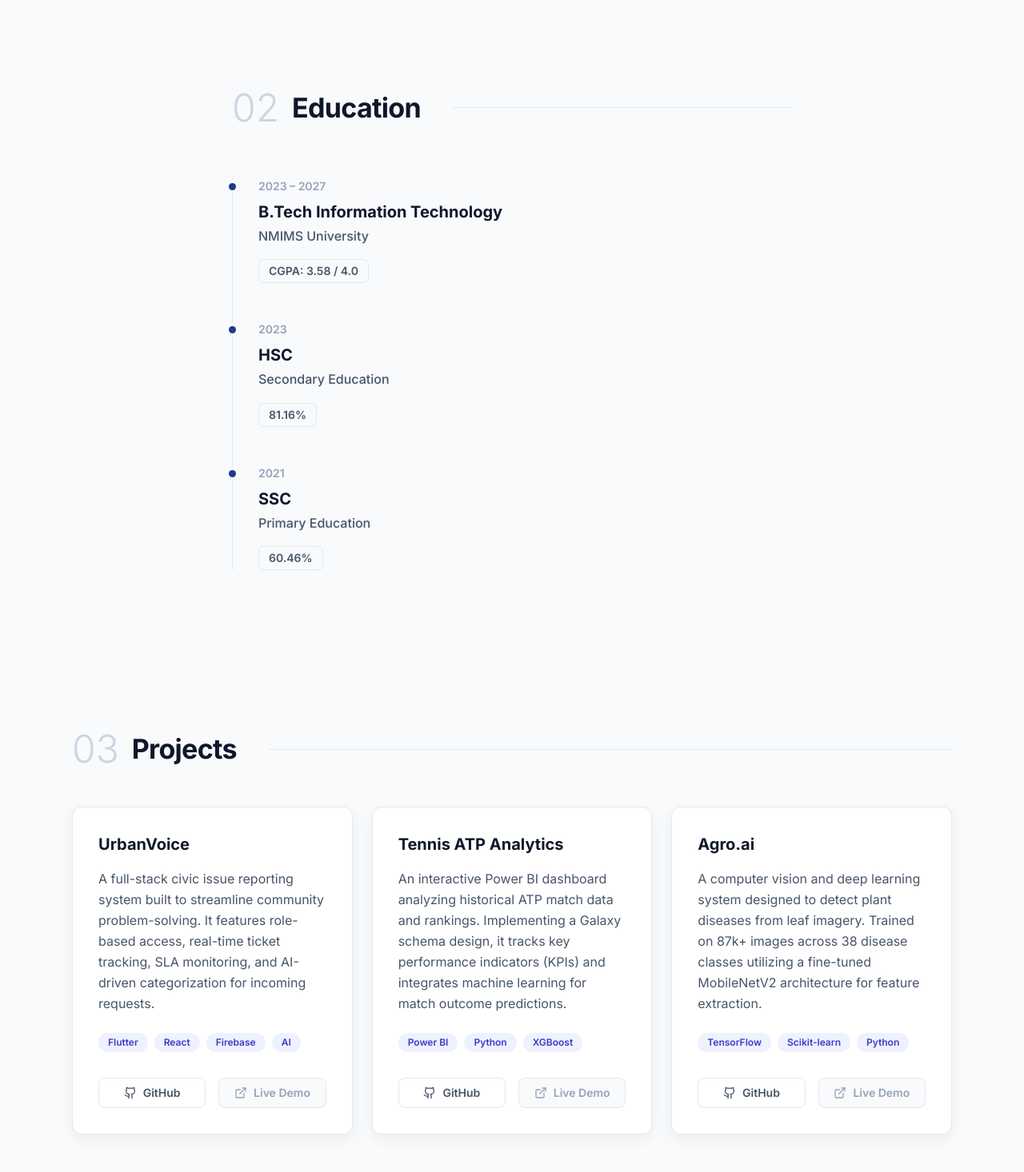
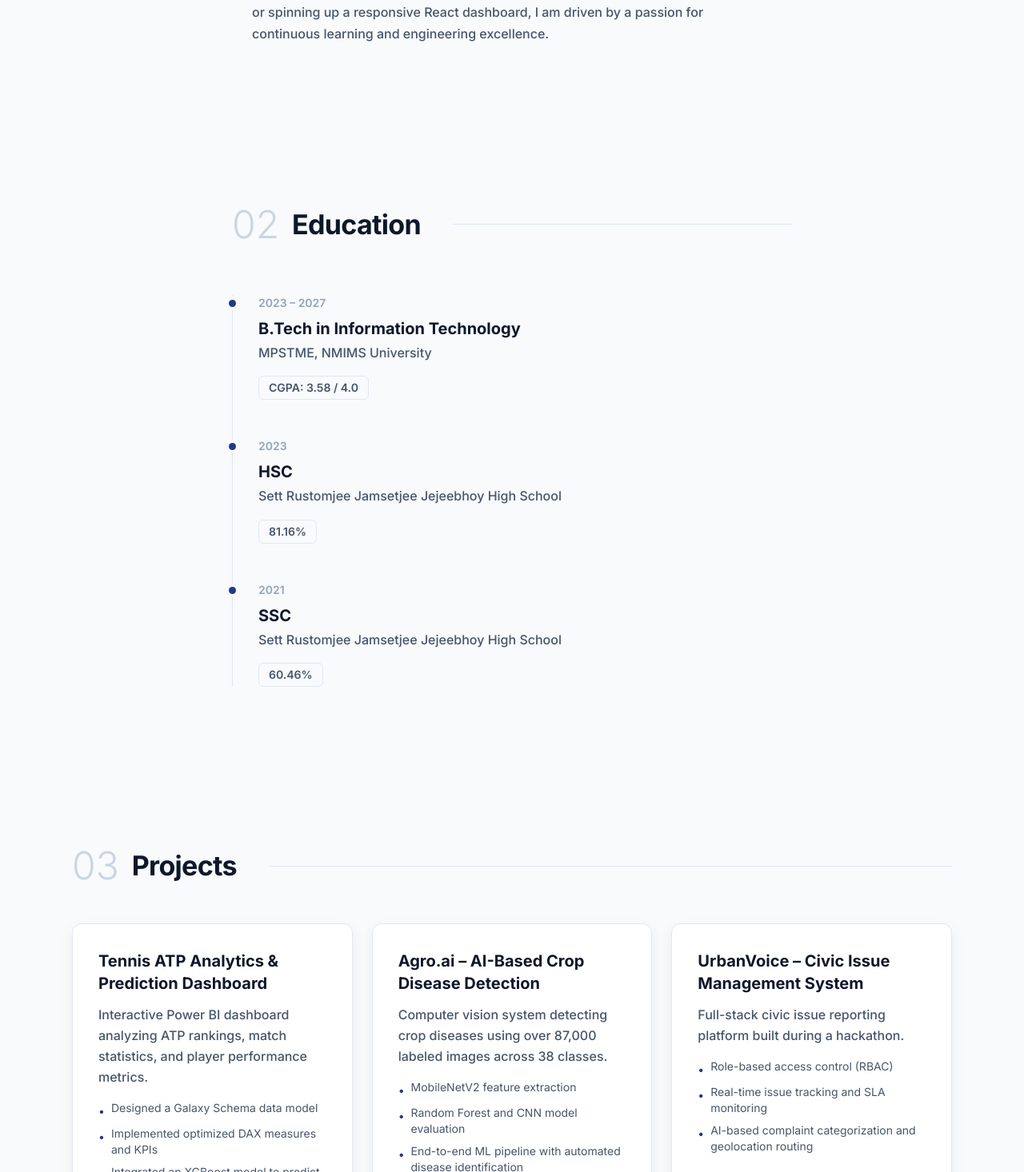
Before and after one commit to Yatin07/portfolio, a Next.js app: page / in a window 1280 px wide. Shown: the part 1334-2800 px from the top of the page at 80% size. Built offline with nearby package versions, Linux system fonts and the light colour scheme.

Commit message:
feat: integrate detailed resume content and refine UI components

```diff
--- a/src/components/About.tsx
+++ b/src/components/About.tsx
@@ -25,13 +25,13 @@ export function About() {
                 className="max-w-[650px] mx-auto text-[#475569] space-y-6 text-lg leading-[1.7] font-medium"
             >
                 <p>
-                    I'm an Information Technology student currently focusing on Data Science, Artificial Intelligence, and Web Development. I enjoy digging into messy datasets to find patterns, and I build end-to-end applications to serve those insights.
+                    I am a Data Science and Machine Learning enthusiast with a strong interest in extracting actionable insights from complex datasets. My work revolves around building robust predictive models and implementing end-to-end data analytics pipelines to solve real-world problems.
                 </p>
                 <p>
-                    Most of my recent work involves training machine learning models, creating analytics dashboards, and writing robust backend code. I like solving problems that require both a solid understanding of data and the engineering skills to put that data to work in a real product.
+                    Most of my recent experience involves analyzing large-scale data, creating interactive data analytics dashboards, and training deep learning models. I also have solid full-stack engineering exposure, which allows me to seamlessly integrate AI and data models into scalable web applications and intuitive user interfaces.
                 </p>
                 <p>
-                    Whether it's building a predictive model with Scikit-learn or spinning up a Next.js interface, I focus on writing clean, maintainable code.
+                    Whether it's designing a Galaxy Schema in Power BI, training a CNN in TensorFlow, or spinning up a responsive React dashboard, I am driven by a passion for continuous learning and engineering excellence.
                 </p>
             </motion.div>
         </section>
--- a/src/components/Achievements.tsx
+++ b/src/components/Achievements.tsx
@@ -1,23 +1,19 @@
 "use client";
 
 import { motion } from "framer-motion";
+import { Trophy, Star } from "lucide-react";
 
 export function Achievements() {
-    const achievements = [
+    const items = [
         {
-            title: "Data Analytics Virtual Internship",
-            org: "IBM SkillsBuild",
-            desc: "Completed an intensive virtual internship focused on real-world data analytics and visualization projects."
+            title: "Buildathon 2026 Participant",
+            desc: "Developed a civic issue management prototype under hackathon constraints.",
+            icon: Trophy
         },
         {
-            title: "Buildathon Participant",
-            org: "Hackathon / Innovation",
-            desc: "Collaborated to build UrbanVoice, a full-stack civic issue reporting platform with AI categorization."
-        },
-        {
-            title: "Agro.ai Innovation",
-            org: "Personal Research",
-            desc: "Developed a deep learning model for plant disease detection using MobileNetV2 with high accuracy."
+            title: "SAS Curiosity Cup Competition",
+            desc: "Participated in global data analytics competition applying statistical analysis and data reasoning.",
+            icon: Star
         }
     ];
 
@@ -35,21 +31,28 @@ export function Achievements() {
                 <div className="flex-grow h-px bg-[#E2E8F0] ml-4 md:ml-6"></div>
             </motion.div>
 
-            <div className="grid grid-cols-1 md:grid-cols-3 gap-6 max-w-[1100px] mx-auto">
-                {achievements.map((item, i) => (
+            <div className="grid grid-cols-1 md:grid-cols-2 gap-6 max-w-[1100px] mx-auto">
+                {items.map((item, i) => {
+                    const Icon = item.icon;
+                    return (
                         <motion.div
                             key={i}
                             initial={{ opacity: 0, y: 10 }}
                             whileInView={{ opacity: 1, y: 0 }}
                             viewport={{ once: true, margin: "-50px" }}
                             transition={{ duration: 0.4, delay: i * 0.1 }}
-                        className="premium-card p-8 flex flex-col h-full"
+                            className="premium-card p-8 flex flex-col sm:flex-row items-start gap-6 hover:-translate-y-[8px] hover:border-[#CBD5E1]"
                         >
-                        <h3 className="text-[#0F172A] mb-2">{item.title}</h3>
-                        <p className="text-sm font-semibold text-[#1E3A8A] uppercase tracking-wider mb-4">{item.org}</p>
-                        <p className="text-[#475569] leading-relaxed flex-grow">{item.desc}</p>
+                            <div className="p-4 bg-[#EEF2FF] rounded-xl text-[#1E3A8A] shrink-0">
+                                <Icon size={28} />
+                            </div>
+                            <div>
+                                <h3 className="text-xl font-bold text-[#0F172A] mb-2">{item.title}</h3>
+                                <p className="text-[#475569] font-medium leading-relaxed">{item.desc}</p>
+                            </div>
                         </motion.div>
-                ))}
+                    );
+                })}
             </div>
         </section>
     );
--- a/src/components/Certifications.tsx
+++ b/src/components/Certifications.tsx
@@ -1,21 +1,23 @@
 "use client";
 
 import { motion } from "framer-motion";
-import { ExternalLink } from "lucide-react";
 
 export function Certifications() {
     const certs = [
         {
             title: "Microsoft SQL Server from Scratch",
-            issuer: "Udemy",
-            year: "2026",
-            link: "#"
+            provider: "Udemy",
+            year: "2026"
         },
         {
             title: "Agentic AI: From Learner to Builder",
-            issuer: "IBM SkillsBuild",
-            year: "2025",
-            link: "#"
+            provider: "IBM SkillsBuild",
+            year: "2025"
+        },
+        {
+            title: "IBM SkillsBuild Summer Internship – Data Analytics",
+            provider: "IBM SkillsBuild",
+            year: "2024"
         }
     ];
 
@@ -33,7 +35,7 @@ export function Certifications() {
                 <div className="flex-grow h-px bg-[#E2E8F0] ml-4 md:ml-6"></div>
             </motion.div>
 
-            <div className="grid grid-cols-1 md:grid-cols-2 gap-6 max-w-[1100px] mx-auto">
+            <div className="grid grid-cols-1 md:grid-cols-2 lg:grid-cols-3 gap-6 max-w-[1100px] mx-auto">
                 {certs.map((cert, i) => (
                     <motion.div
                         key={i}
@@ -41,18 +43,13 @@ export function Certifications() {
                         whileInView={{ opacity: 1, y: 0 }}
                         viewport={{ once: true, margin: "-50px" }}
                         transition={{ duration: 0.4, delay: i * 0.1 }}
-                        className="premium-card p-8 flex flex-col h-full"
+                        className="premium-card p-6 flex flex-col justify-between hover:-translate-y-[8px] hover:border-[#CBD5E1]"
                     >
-                        <div className="flex justify-between items-start mb-4">
-                            <span className="text-sm font-semibold text-[#475569] uppercase tracking-wider">{cert.issuer}</span>
-                            <span className="text-sm font-semibold text-[#94A3B8]">{cert.year}</span>
+                        <div>
+                            <h3 className="text-lg font-bold text-[#0F172A] mb-2">{cert.title}</h3>
+                            <p className="text-[#475569] font-medium">{cert.provider}</p>
                         </div>
-                        <h3 className="text-[#0F172A] leading-snug mb-4 group-hover:text-[#1E3A8A] transition-colors flex-grow">
-                            {cert.title}
-                        </h3>
-                        <a href={cert.link} className="inline-flex items-center gap-1.5 text-sm font-semibold text-[#475569] hover:text-[#1E3A8A] transition-colors mt-auto">
-                            View Credential <ExternalLink size={14} />
-                        </a>
+                        <span className="text-sm font-semibold text-[#94A3B8] block mt-6">{cert.year}</span>
                     </motion.div>
                 ))}
             </div>
--- a/src/components/Education.tsx
+++ b/src/components/Education.tsx
@@ -5,20 +5,20 @@ import { motion } from "framer-motion";
 export function Education() {
     const edu = [
         {
-            title: "B.Tech Information Technology",
-            inst: "NMIMS University",
+            title: "B.Tech in Information Technology",
+            inst: "MPSTME, NMIMS University",
             year: "2023 – 2027",
             score: "CGPA: 3.58 / 4.0"
         },
         {
             title: "HSC",
-            inst: "Secondary Education",
+            inst: "Sett Rustomjee Jamsetjee Jejeebhoy High School",
             year: "2023",
             score: "81.16%"
         },
         {
             title: "SSC",
-            inst: "Primary Education",
+            inst: "Sett Rustomjee Jamsetjee Jejeebhoy High School",
             year: "2021",
             score: "60.46%"
         }
--- a/src/components/Hero.tsx
+++ b/src/components/Hero.tsx
@@ -73,7 +73,7 @@ export function Hero() {
                         transition={{ delay: 0.3 }}
                         className={`text-lg md:text-xl font-medium text-[#475569] mb-4 leading-relaxed ${imgError ? 'max-w-2xl' : 'max-w-xl'}`}
                     >
-                        Building intelligent systems using machine learning and data-driven engineering.
+                        Building intelligent systems using machine learning, data analytics, and scalable engineering solutions.
                     </motion.p>
 
                     <motion.p
@@ -82,7 +82,7 @@ export function Hero() {
                         transition={{ delay: 0.4 }}
                         className={`text-base text-[#64748B] mb-10 leading-relaxed ${imgError ? 'max-w-2xl' : 'max-w-xl'}`}
                     >
-                        I specialize in extracting actionable insights from complex datasets and engineering robust, scalable software solutions that solve real-world problems.
+                        Data Science and Analytics enthusiast skilled in Python, SQL, Power BI, and machine learning. Experienced in building predictive models, analytics dashboards, and AI-based systems through academic projects and industry internship.
                     </motion.p>
 
                     <motion.div
@@ -98,7 +98,7 @@ export function Hero() {
                             <Mail size={18} /> Contact Me
                         </a>
                         <a href="/Yatin_Patil_resume.pdf" download="Yatin_Patil_Resume.pdf" className="text-[#475569] hover:text-[#1E3A8A] font-medium flex items-center gap-2 px-4 py-3 transition-colors">
-                            <FileText size={18} /> Resume
+                            <FileText size={18} /> Download Resume
                         </a>
                     </motion.div>
 
--- a/src/components/Projects.tsx
+++ b/src/components/Projects.tsx
@@ -6,24 +6,39 @@ import { Github, ExternalLink } from "lucide-react";
 export function Projects() {
     const projects = [
         {
-            title: "UrbanVoice",
-            desc: "A full-stack civic issue reporting system built to streamline community problem-solving. It features role-based access, real-time ticket tracking, SLA monitoring, and AI-driven categorization for incoming requests.",
-            tech: ["Flutter", "React", "Firebase", "AI"],
-            github: "https://github.com/Yatin07/Buildathon",
-            live: "#"
-        },
-        {
-            title: "Tennis ATP Analytics",
-            desc: "An interactive Power BI dashboard analyzing historical ATP match data and rankings. Implementing a Galaxy schema design, it tracks key performance indicators (KPIs) and integrates machine learning for match outcome predictions.",
-            tech: ["Power BI", "Python", "XGBoost"],
+            title: "Tennis ATP Analytics & Prediction Dashboard",
+            desc: "Interactive Power BI dashboard analyzing ATP rankings, match statistics, and player performance metrics.",
+            features: [
+                "Designed a Galaxy Schema data model",
+                "Implemented optimized DAX measures and KPIs",
+                "Integrated an XGBoost model to predict match win probabilities"
+            ],
+            tech: ["Power BI", "Python", "XGBoost", "DAX"],
             github: "https://github.com/Yatin07/Tennis_ATP_Analytics",
             live: "#"
         },
         {
-            title: "Agro.ai",
-            desc: "A computer vision and deep learning system designed to detect plant diseases from leaf imagery. Trained on 87k+ images across 38 disease classes utilizing a fine-tuned MobileNetV2 architecture for feature extraction.",
-            tech: ["TensorFlow", "Scikit-learn", "Python"],
+            title: "Agro.ai – AI-Based Crop Disease Detection",
+            desc: "Computer vision system detecting crop diseases using over 87,000 labeled images across 38 classes.",
+            features: [
+                "MobileNetV2 feature extraction",
+                "Random Forest and CNN model evaluation",
+                "End-to-end ML pipeline with automated disease identification"
+            ],
+            tech: ["TensorFlow", "Scikit-learn", "Python", "Computer Vision"],
             github: "https://github.com/Yatin07/Agro_AI",
+            live: "#"
+        },
+        {
+            title: "UrbanVoice – Civic Issue Management System",
+            desc: "Full-stack civic issue reporting platform built during a hackathon.",
+            features: [
+                "Role-based access control (RBAC)",
+                "Real-time issue tracking and SLA monitoring",
+                "AI-based complaint categorization and geolocation routing"
+            ],
+            tech: ["Flutter", "React (TypeScript)", "Firebase"],
+            github: "https://github.com/Yatin07/Buildathon",
             live: "#"
         }
     ];
@@ -50,13 +65,22 @@ export function Projects() {
                         whileInView={{ opacity: 1, y: 0 }}
                         viewport={{ once: true, margin: "-50px" }}
                         transition={{ duration: 0.4, delay: i * 0.1 }}
-                        className="premium-card p-8 flex flex-col h-full hover:-translate-y-[6px] hover:border-[#CBD5E1] transition-all duration-300"
+                        className="premium-card p-8 flex flex-col h-full hover:-translate-y-[8px] hover:border-[#CBD5E1] transition-all duration-300"
                     >
-                        <h3 className="text-xl font-bold text-[#0F172A] mb-4">{p.title}</h3>
+                        <h3 className="text-xl font-bold text-[#0F172A] mb-3">{p.title}</h3>
 
-                        <p className="text-[#475569] mb-6 leading-relaxed">
+                        <p className="text-[#475569] mb-4 leading-relaxed font-medium">
                             {p.desc}
                         </p>
+
+                        <ul className="mb-6 space-y-2 text-sm text-[#475569]">
+                            {p.features.map((feature, idx) => (
+                                <li key={idx} className="flex items-start gap-2">
+                                    <span className="text-[#1E3A8A] mt-1">•</span>
+                                    <span>{feature}</span>
+                                </li>
+                            ))}
+                        </ul>
 
                         <div className="flex flex-wrap gap-2 mb-8 mt-auto">
                             {p.tech.map((t, j) => (
--- a/src/components/TechStack.tsx
+++ b/src/components/TechStack.tsx
@@ -1,29 +1,39 @@
 "use client";
 
 import { motion } from "framer-motion";
-import { Code2, Globe, Database, Wrench } from "lucide-react";
+import { Code2, Globe, Database, Wrench, BarChart, Cpu } from "lucide-react";
 
 export function TechStack() {
     const categories = [
         {
             title: "Programming",
             icon: Code2,
-            skills: ["Python", "JavaScript", "Java"]
+            skills: ["Python", "SQL", "Java"]
         },
         {
-            title: "Web Development",
-            icon: Globe,
-            skills: ["HTML", "CSS", "React", "Node.js"]
+            title: "Data Science & AI",
+            icon: Cpu,
+            skills: ["Machine Learning", "Deep Learning", "Predictive Modeling", "Data Mining", "Model Evaluation"]
         },
         {
-            title: "Data / AI",
+            title: "Libraries & Frameworks",
             icon: Database,
-            skills: ["Pandas", "NumPy", "Scikit-learn"]
+            skills: ["TensorFlow", "Scikit-learn", "Pandas", "NumPy", "XGBoost"]
         },
         {
-            title: "Tools",
+            title: "Data Analytics & Vis",
+            icon: BarChart,
+            skills: ["Power BI", "Tableau", "DAX", "Data Modeling", "Business Intelligence"]
+        },
+        {
+            title: "Development",
+            icon: Globe,
+            skills: ["React.js", "Android Studio", "Firebase"]
+        },
+        {
+            title: "Tools & Databases",
             icon: Wrench,
-            skills: ["Git", "GitHub", "VS Code"]
+            skills: ["Git", "Jupyter Notebook", "VS Code", "MySQL", "Microsoft SQL Server"]
         }
     ];
 
@@ -41,7 +51,7 @@ export function TechStack() {
                 <div className="flex-grow h-px bg-[#E2E8F0] ml-4 md:ml-6"></div>
             </motion.div>
 
-            <div className="grid grid-cols-1 md:grid-cols-2 gap-6 max-w-[1100px] mx-auto">
+            <div className="grid grid-cols-1 md:grid-cols-2 lg:grid-cols-3 gap-6 max-w-[1100px] mx-auto">
                 {categories.map((cat, i) => {
                     const Icon = cat.icon;
                     return (
@@ -51,19 +61,19 @@ export function TechStack() {
                             whileInView={{ opacity: 1, y: 0 }}
                             viewport={{ once: true, margin: "-50px" }}
                             transition={{ duration: 0.4, delay: i * 0.1 }}
-                            className="bg-white border border-[#E2E8F0] shadow-[0_4px_20px_rgba(0,0,0,0.04)] rounded-2xl p-8 hover:shadow-[0_8px_30px_rgba(0,0,0,0.06)] hover:-translate-y-1 transition-all duration-300"
+                            className="bg-white border border-[#E2E8F0] shadow-[0_4px_20px_rgba(0,0,0,0.04)] rounded-2xl p-6 hover:shadow-[0_12px_30px_rgba(0,0,0,0.08)] hover:-translate-y-[8px] transition-all duration-300"
                         >
                             <div className="flex items-center gap-4 mb-6">
                                 <div className="p-3 bg-[#EEF2FF] rounded-xl text-[#1E3A8A]">
                                     <Icon size={24} />
                                 </div>
-                                <h3 className="text-[#0F172A] text-xl font-bold m-0">{cat.title}</h3>
+                                <h3 className="text-[#0F172A] text-lg font-bold m-0">{cat.title}</h3>
                             </div>
-                            <div className="flex flex-wrap gap-3">
+                            <div className="flex flex-wrap gap-2">
                                 {cat.skills.map((skill, j) => (
                                     <span
                                         key={j}
-                                        className="px-4 py-2 bg-[#F8FAFC] text-[#475569] rounded-lg text-sm font-semibold border border-[#E2E8F0] hover:border-[#CBD5E1] hover:bg-white transition-colors"
+                                        className="px-3 py-1.5 bg-[#F8FAFC] text-[#475569] rounded-lg text-sm font-semibold border border-[#E2E8F0] hover:border-[#CBD5E1] hover:bg-white transition-colors"
                                     >
                                         {skill}
                                     </span>
```
Also changed, not shown: src/components/Contact.tsx (+6 -6 lines), src/components/Experience.tsx (+35 -27 lines). Lines whose indentation alone changed are shown as unchanged.
